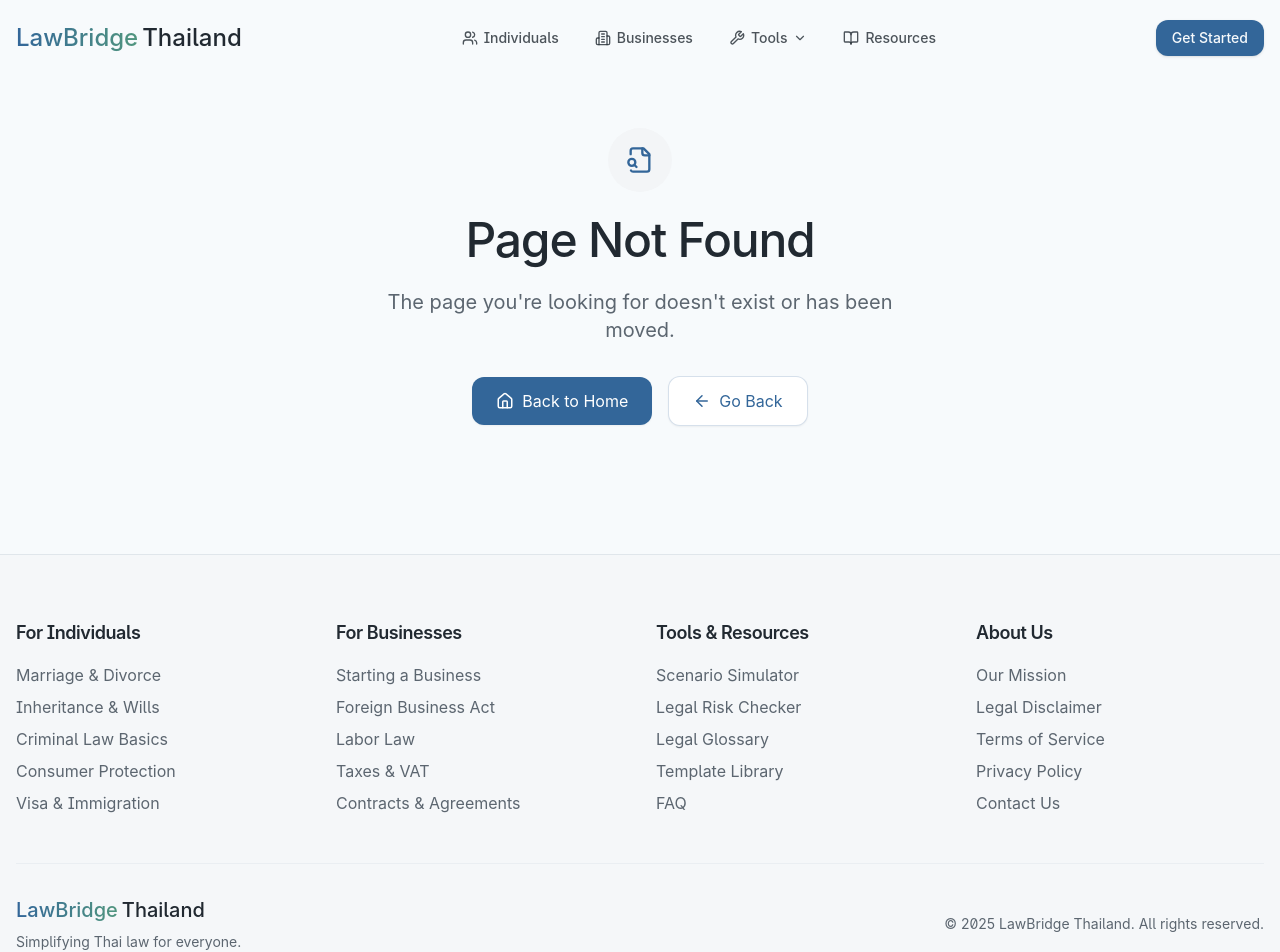
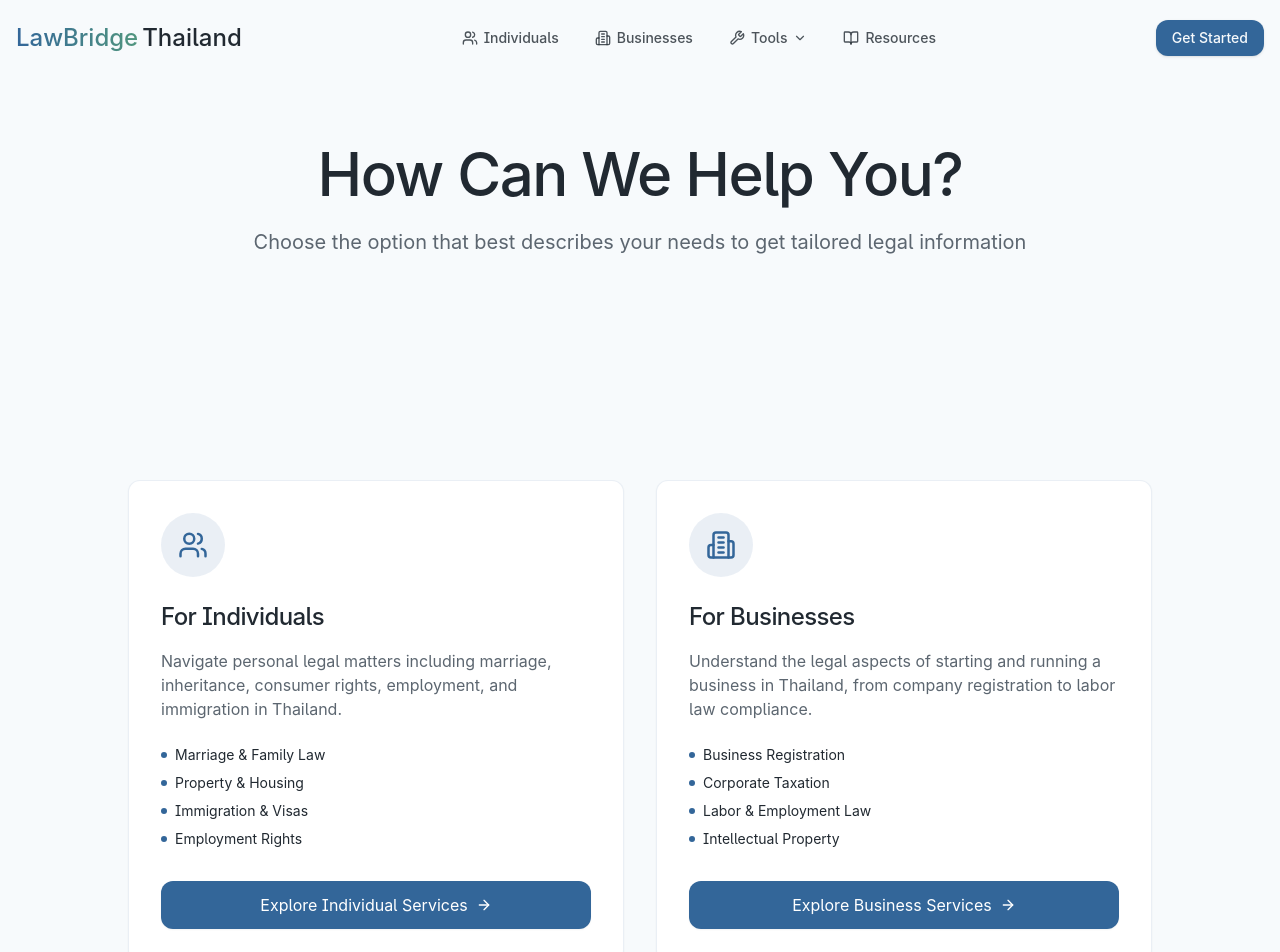
Before and after one commit to namenotavailible/lawbridge-thailand, a React (Vite) app: page /get-started in a window 1280 px wide. Shown: the top 952 px of the page. Built offline with nearby package versions, Linux system fonts and the light colour scheme.

Commit message:
Add landing page
Create a landing page to allow users to choose between business and individual options.

```diff
--- a/src/App.tsx
+++ b/src/App.tsx
@@ -11,6 +11,7 @@ import { useLocation } from "react-router-dom";
 import Index from "./pages/Index";
 import About from "./pages/About";
 import NotFound from "./pages/NotFound";
+import ChoosePath from "./pages/ChoosePath";
 import IndividualsIndex from "./pages/individuals/Index";
 import BusinessesIndex from "./pages/businesses/Index";
 import ResourcesIndex from "./pages/resources/Index";
@@ -27,6 +28,7 @@ const AnimatedRoutes = () => {
       <Routes location={location} key={location.pathname}>
         <Route path="/" element={<Index />} />
         <Route path="/about" element={<About />} />
+        <Route path="/get-started" element={<ChoosePath />} />
         <Route path="/individuals" element={<IndividualsIndex />} />
         <Route path="/businesses" element={<BusinessesIndex />} />
         <Route path="/resources" element={<ResourcesIndex />} />
--- a/src/components/layout/Navbar.tsx
+++ b/src/components/layout/Navbar.tsx
@@ -1,4 +1,3 @@
-
 import { useState, useEffect } from "react";
 import { Link, useLocation } from "react-router-dom";
 import { cn } from "@/lib/utils";
@@ -32,7 +31,6 @@ const Navbar = () => {
     return () => window.removeEventListener("scroll", handleScroll);
   }, []);
 
-  // Close mobile menu when changing routes
   useEffect(() => {
     setIsOpen(false);
   }, [location.pathname]);
@@ -47,7 +45,6 @@ const Navbar = () => {
       )}
     >
       <div className="container mx-auto px-4 flex items-center justify-between">
-        {/* Logo */}
         <Link
           to="/"
           className="text-2xl font-display font-medium flex items-center"
@@ -58,7 +55,6 @@ const Navbar = () => {
           <span className="ml-1 text-foreground">Thailand</span>
         </Link>
 
-        {/* Desktop Navigation */}
         <nav className="hidden md:flex items-center space-x-2" aria-label="Main navigation">
           <ul className="flex items-center space-x-1">
             {navItems.map((item) => (
@@ -103,15 +99,13 @@ const Navbar = () => {
           </ul>
         </nav>
 
-        {/* Get Started Button */}
         <Link
-          to="/individuals"
+          to="/get-started"
           className="hidden md:inline-flex items-center justify-center rounded-lg bg-primary px-4 py-2 text-sm font-medium text-primary-foreground shadow transition-colors hover:bg-primary/90 focus-visible:outline-none focus-visible:ring-2 focus-visible:ring-primary"
         >
           Get Started
         </Link>
 
-        {/* Mobile menu button */}
         <button
           onClick={() => setIsOpen(!isOpen)}
           className="md:hidden rounded-lg p-2 text-foreground hover:bg-secondary focus-visible:outline-none focus-visible:ring-2 focus-visible:ring-primary"
@@ -122,7 +116,6 @@ const Navbar = () => {
         </button>
       </div>
 
-      {/* Mobile Navigation */}
       <div
         className={cn(
           "fixed inset-0 z-40 bg-white transform transition-transform duration-300 ease-in-out md:hidden",
@@ -185,7 +178,7 @@ const Navbar = () => {
 
           <div className="mt-auto pt-8">
             <Link
-              to="/individuals"
+              to="/get-started"
               className="block w-full rounded-lg bg-primary py-3 text-center font-medium text-primary-foreground shadow hover:bg-primary/90 focus-visible:outline-none focus-visible:ring-2 focus-visible:ring-primary"
             >
               Get Started
--- /dev/null
+++ b/src/pages/ChoosePath.tsx
@@ -0,0 +1,134 @@
+
+import { useEffect } from "react";
+import { Link } from "react-router-dom";
+import PageTransition from "@/components/layout/PageTransition";
+import Navbar from "@/components/layout/Navbar";
+import Footer from "@/components/layout/Footer";
+import { Users, Building2, ArrowRight } from "lucide-react";
+
+const ChoosePath = () => {
+  // Reset scroll position when the page loads
+  useEffect(() => {
+    window.scrollTo(0, 0);
+  }, []);
+
+  return (
+    <PageTransition>
+      <Navbar />
+
+      <main className="flex-1">
+        {/* Hero Section */}
+        <section className="pt-32 pb-20 md:pt-36 md:pb-24">
+          <div className="container px-4">
+            <div className="max-w-4xl mx-auto text-center">
+              <h1 className="text-4xl sm:text-5xl md:text-6xl font-display font-medium mb-6 tracking-tight animate-slide-down">
+                How Can We Help You?
+              </h1>
+
+              <p className="text-xl text-muted-foreground mb-12 animate-slide-down animation-delay-100">
+                Choose the option that best describes your needs to get tailored legal information
+              </p>
+            </div>
+          </div>
+        </section>
+
+        {/* Path Selection Section */}
+        <section className="py-12 md:py-20">
+          <div className="container px-4">
+            <div className="grid grid-cols-1 md:grid-cols-2 gap-8 max-w-5xl mx-auto">
+              {/* Individuals Card */}
+              <div className="bg-white border border-primary/10 rounded-xl p-8 shadow-sm hover:shadow-md transition-all transform hover:-translate-y-1 group">
+                <div className="flex flex-col h-full">
+                  <div className="flex items-center justify-center w-16 h-16 mb-6 rounded-full bg-primary/10 text-primary">
+                    <Users size={30} />
+                  </div>
+
+                  <h2 className="text-2xl font-display font-medium mb-4">For Individuals</h2>
+
+                  <p className="text-muted-foreground mb-6 flex-grow">
+                    Navigate personal legal matters including marriage, inheritance, consumer rights,
+                    employment, and immigration in Thailand.
+                  </p>
+
+                  <ul className="mb-8 space-y-2 text-sm">
+                    <li className="flex items-center gap-2">
+                      <span className="w-1.5 h-1.5 rounded-full bg-primary"></span>
+                      Marriage & Family Law
+                    </li>
+                    <li className="flex items-center gap-2">
+                      <span className="w-1.5 h-1.5 rounded-full bg-primary"></span>
+                      Property & Housing
+                    </li>
+                    <li className="flex items-center gap-2">
+                      <span className="w-1.5 h-1.5 rounded-full bg-primary"></span>
+                      Immigration & Visas
+                    </li>
+                    <li className="flex items-center gap-2">
+                      <span className="w-1.5 h-1.5 rounded-full bg-primary"></span>
+                      Employment Rights
+                    </li>
+                  </ul>
+
+                  <Link
+                    to="/individuals"
+                    className="w-full flex items-center justify-center gap-2 px-6 py-3 text-white bg-primary rounded-lg shadow-sm hover:bg-primary/90 transition-colors"
+                  >
+                    <span>Explore Individual Services</span>
+                    <ArrowRight size={16} className="transition-transform group-hover:translate-x-1" />
+                  </Link>
+                </div>
+              </div>
+
+              {/* Businesses Card */}
+              <div className="bg-white border border-primary/10 rounded-xl p-8 shadow-sm hover:shadow-md transition-all transform hover:-translate-y-1 group">
+                <div className="flex flex-col h-full">
+                  <div className="flex items-center justify-center w-16 h-16 mb-6 rounded-full bg-primary/10 text-primary">
+                    <Building2 size={30} />
+                  </div>
+
+                  <h2 className="text-2xl font-display font-medium mb-4">For Businesses</h2>
+
+                  <p className="text-muted-foreground mb-6 flex-grow">
+                    Understand the legal aspects of starting and running a business in Thailand,
+                    from company registration to labor law compliance.
+                  </p>
+
+                  <ul className="mb-8 space-y-2 text-sm">
+                    <li className="flex items-center gap-2">
+                      <span className="w-1.5 h-1.5 rounded-full bg-primary"></span>
+                      Business Registration
+                    </li>
+                    <li className="flex items-center gap-2">
+                      <span className="w-1.5 h-1.5 rounded-full bg-primary"></span>
+                      Corporate Taxation
+                    </li>
+                    <li className="flex items-center gap-2">
+                      <span className="w-1.5 h-1.5 rounded-full bg-primary"></span>
+                      Labor & Employment Law
+                    </li>
+                    <li className="flex items-center gap-2">
+                      <span className="w-1.5 h-1.5 rounded-full bg-primary"></span>
+                      Intellectual Property
+                    </li>
+                  </ul>
+
+                  <Link
+                    to="/businesses"
+                    className="w-full flex items-center justify-center gap-2 px-6 py-3 text-white bg-primary rounded-lg shadow-sm hover:bg-primary/90 transition-colors"
+                  >
+                    <span>Explore Business Services</span>
+                    <ArrowRight size={16} className="transition-transform group-hover:translate-x-1" />
+                  </Link>
+                </div>
+              </div>
+            </div>
+          </div>
+        </section>
+      </main>
+
+      <Footer />
+    </PageTransition>
+  );
+};
+
+export default ChoosePath;
--- a/src/pages/Index.tsx
+++ b/src/pages/Index.tsx
@@ -1,4 +1,3 @@
-
 import { useEffect } from "react";
 import { Link } from "react-router-dom";
 import PageTransition from "@/components/layout/PageTransition";
@@ -25,7 +24,6 @@ import {
 } from "lucide-react";
 
 const Index = () => {
-  // Reset scroll position when the page loads
   useEffect(() => {
     window.scrollTo(0, 0);
   }, []);
@@ -55,7 +53,7 @@ const Index = () => {
 
               <div className="flex flex-col sm:flex-row items-center justify-center gap-4 animate-slide-down animation-delay-200">
                 <Link
-                  to="/individuals"
+                  to="/get-started"
                   className="w-full sm:w-auto flex items-center justify-center gap-2 px-6 py-3 text-white bg-primary rounded-lg shadow-sm hover:bg-primary/90 transition-colors"
                 >
                   <span>Get Started</span>
@@ -232,18 +230,10 @@ const Index = () => {
 
               <div className="flex flex-col sm:flex-row items-center justify-center gap-4">
                 <Link
-                  to="/individuals"
+                  to="/get-started"
                   className="w-full sm:w-auto flex items-center justify-center gap-2 px-6 py-3 text-white bg-primary rounded-lg shadow-sm hover:bg-primary/90 transition-colors"
                 >
-                  <span>For Individuals</span>
-                  <ArrowRight size={16} />
-                </Link>
-
-                <Link
-                  to="/businesses"
-                  className="w-full sm:w-auto flex items-center justify-center gap-2 px-6 py-3 text-primary bg-white border border-primary/20 rounded-lg shadow-sm hover:bg-primary/5 transition-colors"
-                >
-                  <span>For Businesses</span>
+                  <span>Get Started</span>
                   <ArrowRight size={16} />
                 </Link>
               </div>
```
